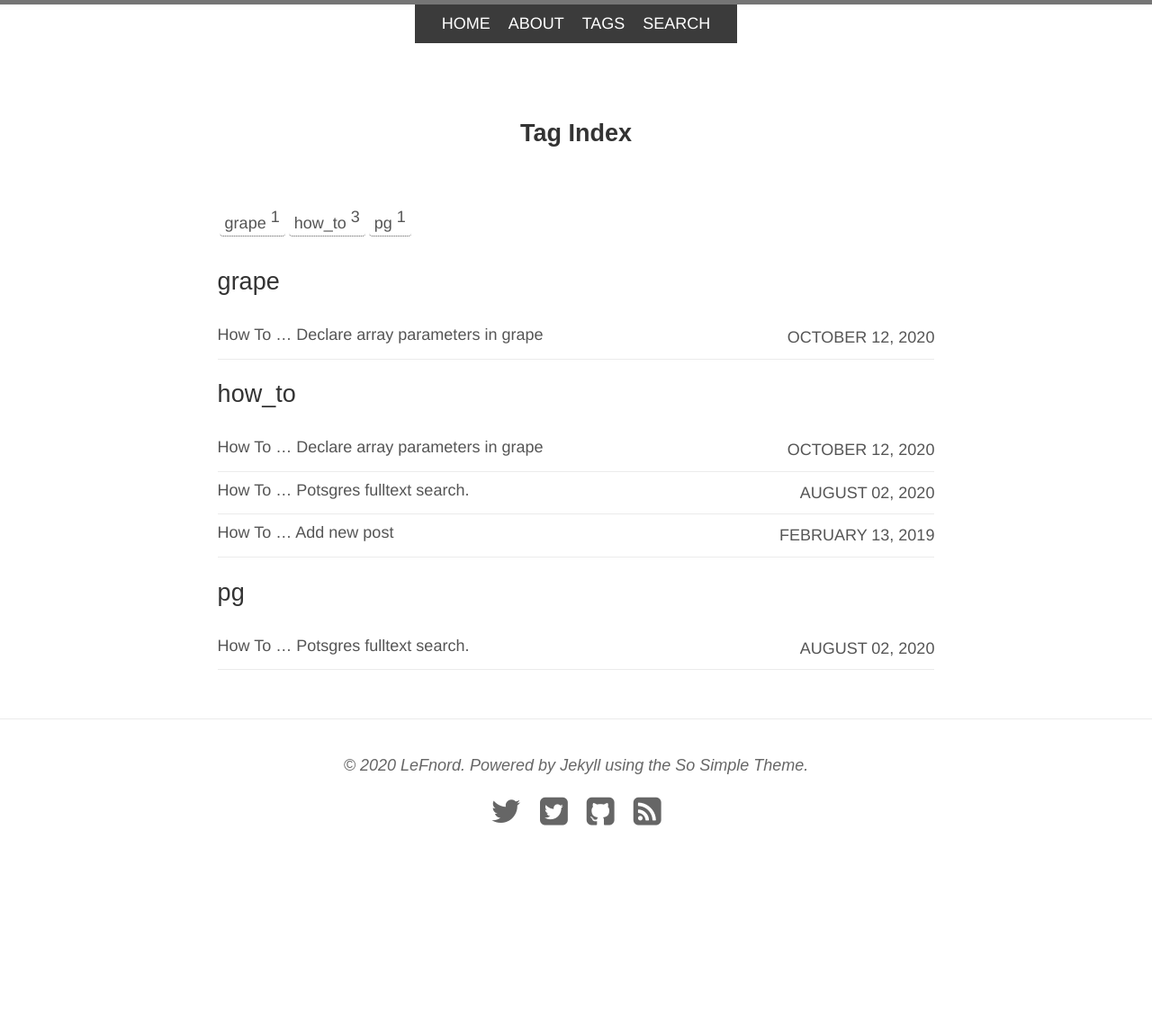
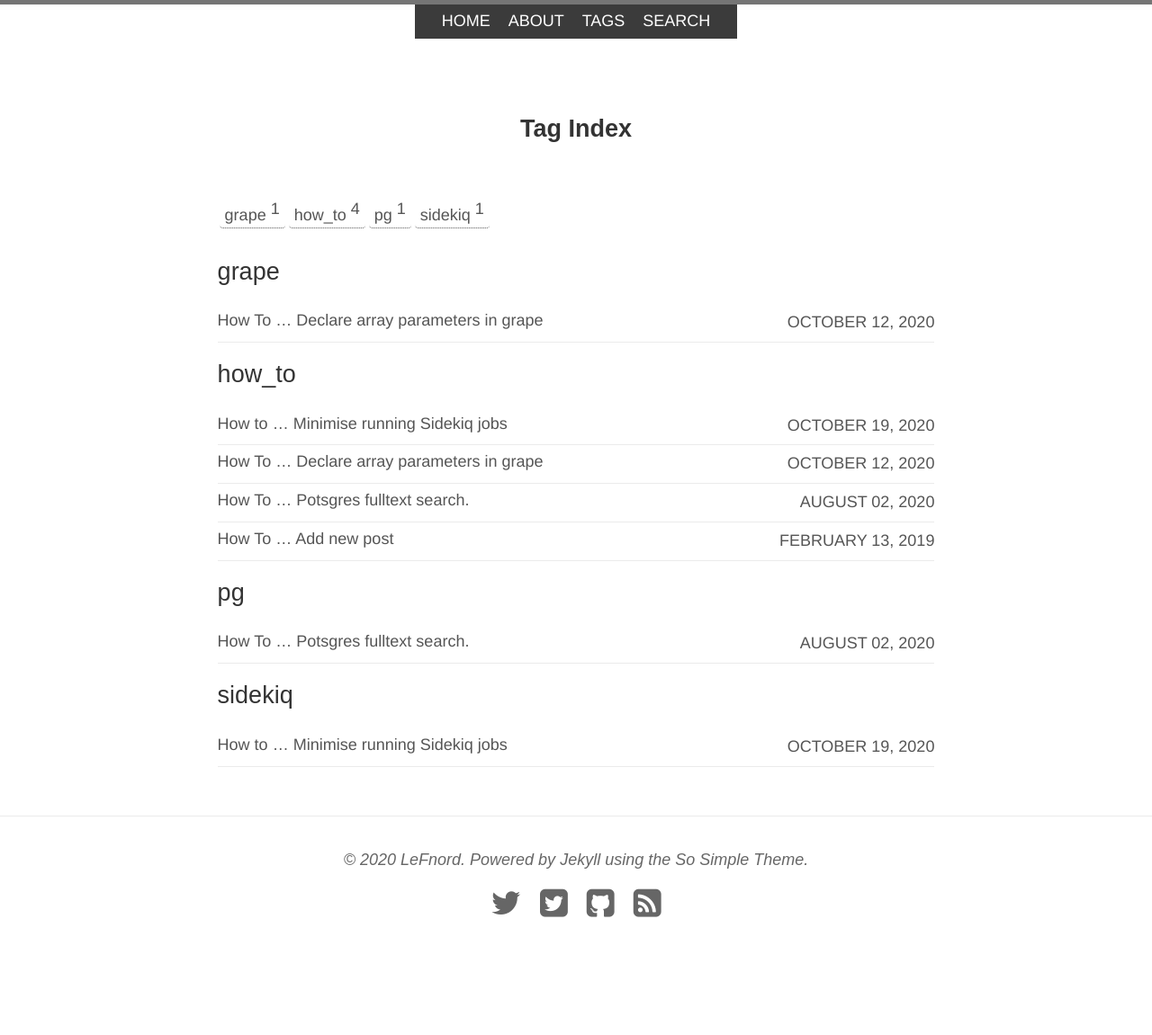
Before and after one commit to LeFnord/lefnord.github.io, a Jekyll site: the page built from tags/index.md, in a window 1280 px wide. Shown: the whole page at 90% size. Built offline with Jekyll 4.4.1, drawn with Linux system fonts in a browser that asks for light colours; nearby versions of some CDN libraries; before the commit the page ends 1051 px from its top, so only the background shows below that; some of the changed lines change nothing that is shown.

Commit message:
Publishes: `How to … Minimise running Sidekiq jobs`.

````diff
--- /dev/null
+++ b/_posts/2020-10-20-How_to_-_Minimise-running-Sidekiq-jobs.md
@@ -0,0 +1,100 @@
+---
+layout: post
+title: How to … Minimise running Sidekiq jobs
+excerpt: ''
+date: 2020-10-20 00:15 +0200
+modified: 2020-11-01 00:15 +0200
+tags: [how_to, sidekiq]
+comments: false
+share: false
+author: LeFnord
+---
+
+I'm working for a customer project, and stand for the task to build a view of many models[^1] —
+yeap, the data model was/is a poor one —, so I came up, inspired
+by this [post](https://pganalyze.com/blog/materialized-views-ruby-rails),
+with [Scenic](https://github.com/scenic-views/scenic) to use a `materialized view` as solution.
+
+All was fine, cause the data once imported will never change, only one thing to have in mind is,
+refreshing the view after data import. Naming the model in this example `Result` ends up in this worker:
+
+```ruby
+class ResultRefreshJob
+  include Sidekiq::Worker
+  sidekiq_options queue: :views, retry: false
+
+  def perform
+    Result.refresh
+  end
+end
+```
+
+it calls the refresh method of our materialized view as it is documented
+[here](https://github.com/scenic-views/scenic#what-about-materialized-views).
+
+All fine, but some months later, a feature request comes in, to add another column.
+Sounds after a low-hanging-fruit, but these data can occur `0..n` times and it ends up
+in a flatten pivot table — presenting it as pivot table was not wanted —, means,
+the data grows exponential with count of entries.
+And a second problem was, the data can be changed, very quickly.
+
+Its naïve to think the above solution can handle the boost of jobs,
+which blocking itself.
+
+
+> #### Goal
+So the count of running jobs must be minimised
+and it have to be ensured the view is refreshed.
+
+I came up with a second job, which checks if refresh jobs are running,
+if not it enqueues a new one, and if one exists,
+an error will be raised and it will be enqueued again.
+
+It looks like following:
+```ruby
+class ResultEnqueueJob
+  include Sidekiq::Worker
+  sidekiq_options queue: :views, retry: 3
+
+  # TODO: this should be observed and maybe adapted
+  def perform
+    running_worker = Sidekiq::Workers.new.map(&:last).select { |x| x['queue'] == 'views' }.last
+    can_run = if running_worker
+                run_at = DateTime.strptime("#{running_worker['run_at']}", '%s')
+                run_at < DateTime.current - 1.minutes
+              else
+                true
+              end
+
+    if can_run
+      ResultRefreshJob.perform_async
+    else
+      raise StandardError, "---> another ResultRefreshJob is running"
+    end
+  end
+end
+```
+
+ok, looks quite simple, but what's the trick here?
+
+We have here 3 parameters, number one the *retry count* (`rc`),
+number two the *timespan we go back* (`ts`)
+and number three, the unknown one, we can only estimate and observe,
+the *time to rebuild the view* (`tr`).
+
+The actual values are `tc = 3`, `ts = 1min` and we estimate `tr` to round `2min`,
+now we have to optimize these values, to met the above goal and to adapt it on changes.
+
+Have in mind, that the time to retry will exponential growing,
+see: [automatic job retry](https://github.com/mperham/sidekiq/wiki/Error-Handling#automatic-job-retry).
+
+Example:
+
+t<sub>x</sub> : job<sub>1</sub> checks if can start → no job running, starts
+t<sub>x+ts</sub> : job<sub>2</sub> checks if can start → job<sub>1</sub> is running, can not
+t<sub>x+ts+30s</sub> : job<sub>2</sub>, checks again → job<sub>1</sub> is running, can not
+t<sub>x+ts+30s+46s</sub> : job<sub>2</sub>, checks again → job<sub>1</sub> finished, starts
+
+---
+
+[^1]: joining 6 tables, resulting in some 100m rows, this takes around 1-2min to perform
--- a/_sass/_base.scss
+++ b/_sass/_base.scss
@@ -27,15 +27,15 @@ body {
 body {
   font-family: $base-font;
   color: $text-color;
-  @include font-size(16);
+  @include font-size($doc-font-size);
 }
 
 p {
-  @include font-size(16,yes,32);
+  @include font-size($doc-font-size,yes,32);
 }
 
 li {
-  @include font-size(16,12,24);
+  @include font-size($doc-font-size,12,24);
 }
 /* headings */
 h1,
@@ -64,7 +64,7 @@ h3 {
 }
 
 h4 {
-  @include font-size(16);
+  @include font-size($doc-font-size);
 }
 
 h5 {
@@ -160,7 +160,7 @@ table {
 blockquote {
   font-family: $alt-font;
   font-style: italic;
-  @include font-size(16);
+  @include font-size($doc-font-size);
   padding-left: 23px;
   border-left: 7px solid $border-color;
 }
--- a/_sass/_variables.scss
+++ b/_sass/_variables.scss
@@ -10,7 +10,7 @@ $code-font: 'source-code-pro', monospace;
 $alt-font: $heading-font;
 
 $doc-font-size: 18;
-$doc-line-height: 24;
+$doc-line-height: 20;
 
 $border-radius: 1px;
 
````
